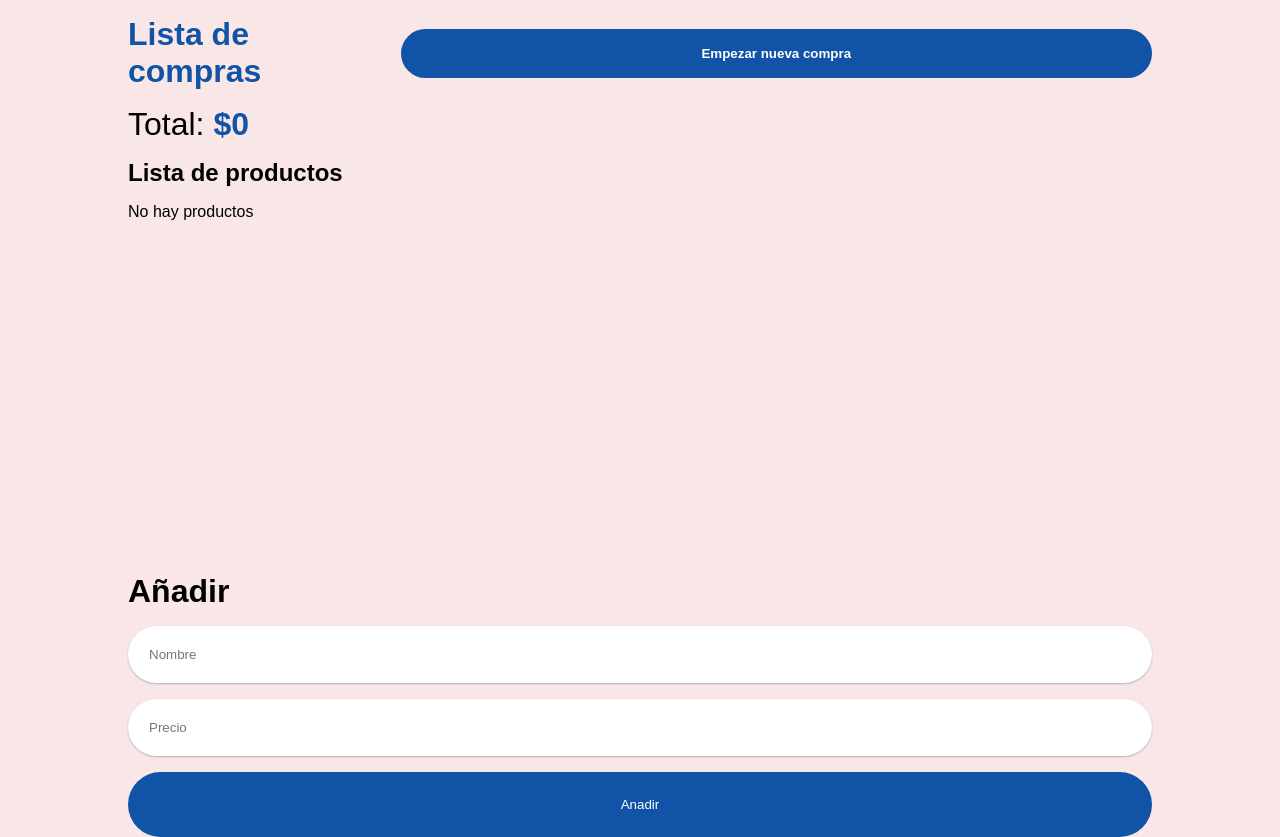
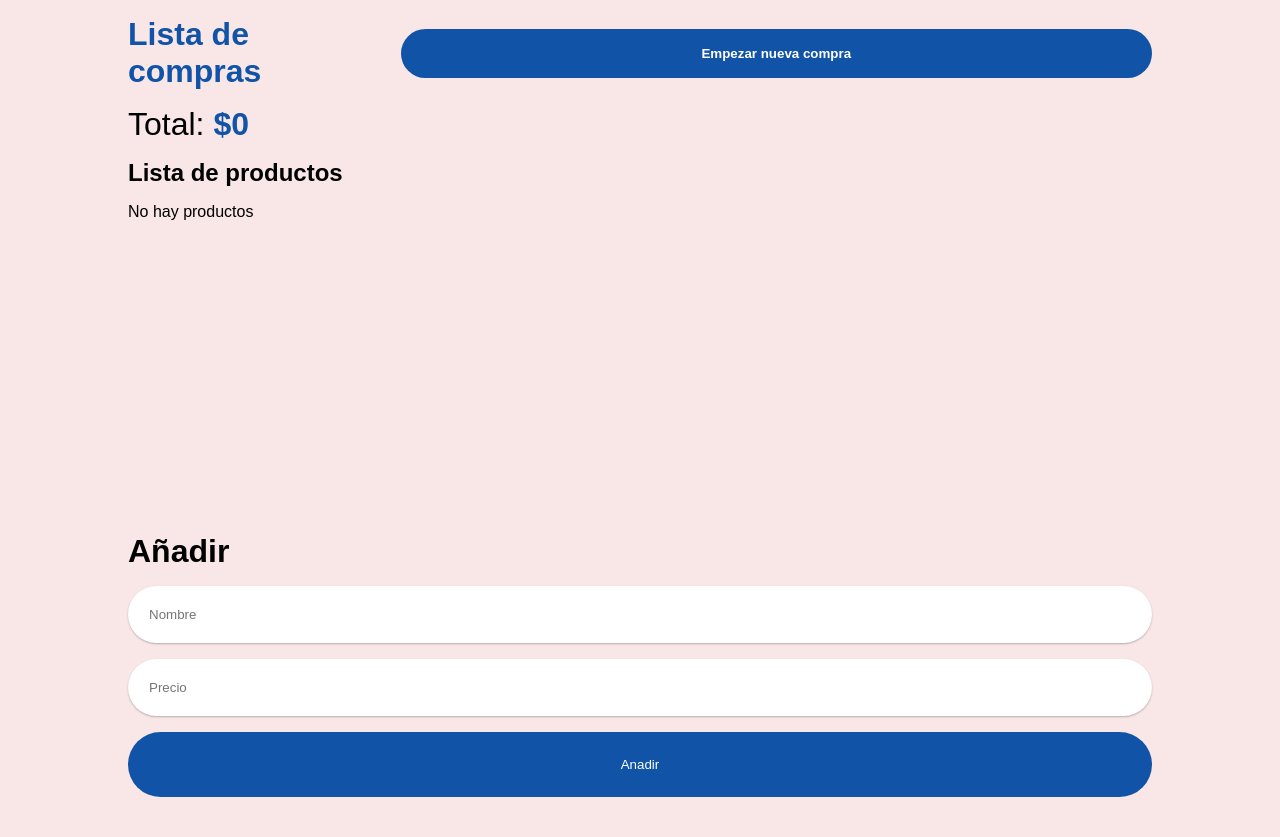
Before and after one commit to tomastk/simple-cart, a React (Vite) app: page / in a window 1280 px wide. After the commit the page ends 813 px from the top, so only its background shows below. Built offline with nearby package versions, Linux system fonts and the light colour scheme.

Commit message:
minor fixes

```diff
--- a/src/components/AddItem/add.module.css
+++ b/src/components/AddItem/add.module.css
@@ -4,6 +4,7 @@
   align-items: self-start;
   gap: 1rem;
   padding-top: 1rem;
+  padding-bottom: 1rem;
 }
 
 .price {
--- a/src/components/Items/items.module.css
+++ b/src/components/Items/items.module.css
@@ -1,5 +1,5 @@
 .items {
-  height: 40vh;
+  height: 35vh;
   padding: 0;
   overflow: scroll;
 }
```
